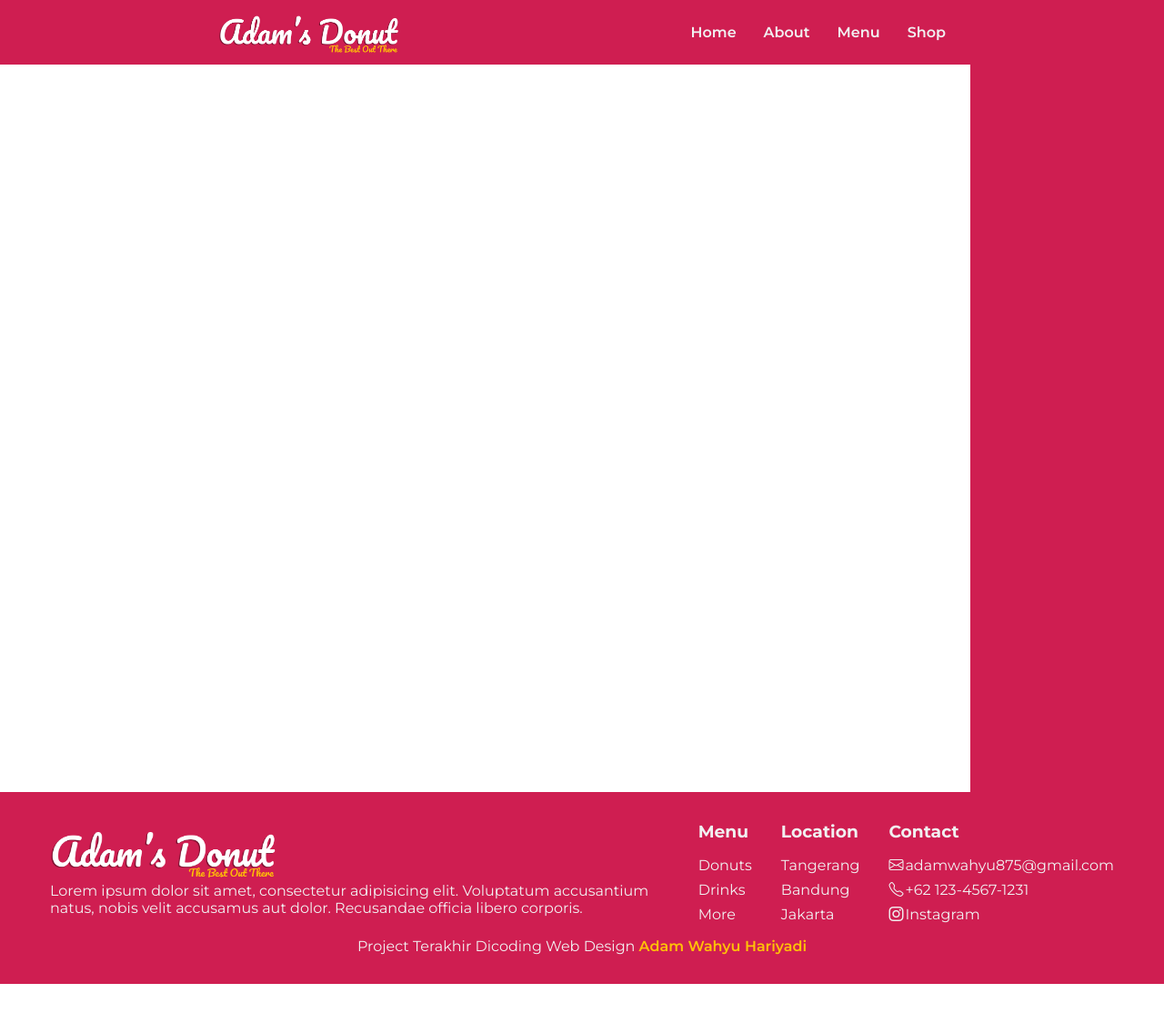
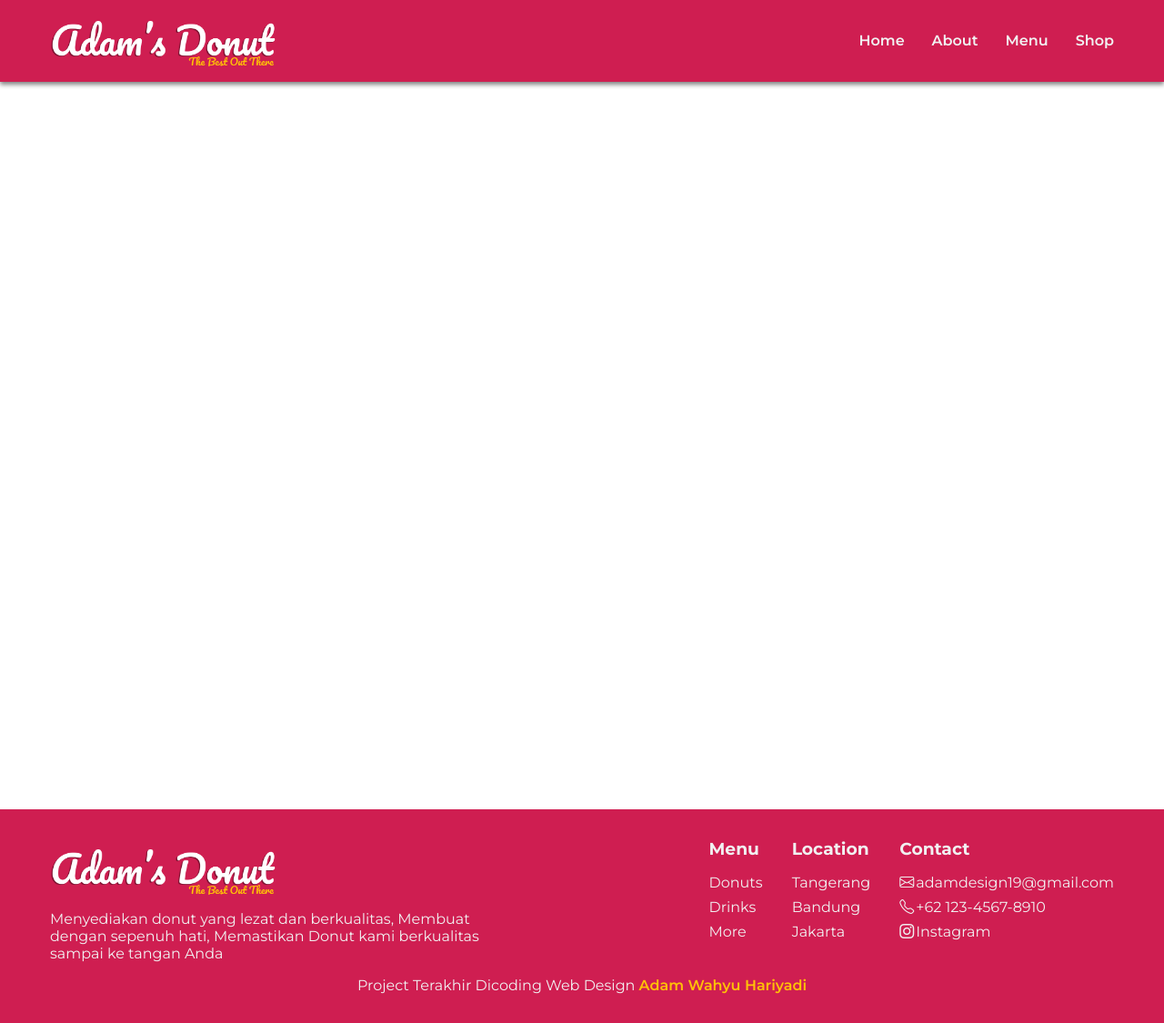
Before and after one commit to adamwahyuh/adam-web-dicoding-project, a plain HTML site: page index.html in a window 1280 px wide. Shown: the whole page at 91% size. Before the commit the page ends 1082 px from the top, so only its background shows below. Drawn offline with nearby package versions, Linux system fonts and the light colour scheme; a web font is replaced by a local one.

Commit message:
Fix Size Overflowing, Updating Contents, Font

```diff
--- a/asset/css/global.css
+++ b/asset/css/global.css
@@ -1,6 +1,6 @@
 @import url('https://fonts.googleapis.com/css2?family=Pacifico&display=swap');
 @import url('https://fonts.googleapis.com/css2?family=Montserrat:ital,wght@0,100..900;1,100..900&display=swap');
-
+@import url('https://fonts.googleapis.com/css2?family=Quando&display=swap');
 
 :root{
     --primary-color: #CF1E51;
@@ -14,10 +14,15 @@
     --text-dark-color: #333;
 }
 
+.logo img{
+  max-width: 250px;
+}
+
 *{
-    font-family: 'Montserrat','Pacifico', sans-serif;
+    font-family: 'Quando','Montserrat','Pacifico', sans-serif;
     padding: 0;
     margin: 0;
+    box-sizing:border-box ;
 }
 
 .container {
--- a/asset/css/style.css
+++ b/asset/css/style.css
@@ -1,20 +1,17 @@
 @import url(global.css);
 
-.nav-container{
-    padding: 0.5rem 15rem;
-}
 
 header{
     background-color: var(--background-color);
     box-shadow: 0 3px 5px grey;
 
+    .nav-container{
+        padding: 0.7rem 0;
+    }
     nav{
         display: flex;
         justify-content: space-between;
         align-items: center;
-    }
-    nav .logo img{
-        max-width: 200px;
     }
     nav ul{
         display: flex;
@@ -33,23 +30,15 @@ header{
 }
 
 main{
-    display: flex;
-    #side{
-        background-color: var(--primary-color);
-        width: 20vw;
-        height: 100vh;
-    }
-    #content {
-        width: 100vw;
-        background-color: white;
-        height: 100vh;
-    }
+    min-height: 100vh;
+    max-height: 100%;
 }
 
 footer{
     padding: 2rem 0;
     background-color: var(--primary-color);
 
+    width: 100%;
     gap: 1rem;
     display: flex;
     flex-direction: column;
@@ -64,9 +53,18 @@ footer{
         flex-direction: row;
         justify-content: space-between;
         gap: 2rem;
+
+        width: 100%;
+        max-width: 1200px;
     }
-    .footer-container .logo img{
-        max-width: 250px;
+    .f-logo{
+        display: flex;
+        flex-direction: column;
+        gap: 1rem;
+    }
+    .footer-container .f-logo p{
+        width: 75%;
+        text-align: start;
     }
     .links{
         display: flex;
@@ -75,6 +73,9 @@ footer{
     ul li a{
         text-decoration: none;
         color: var(--text-light-color);
+    }
+    ul li a:hover{
+        color: var(--text-secondary-color);
     }
     .links ul li a{
         display: flex;
@@ -95,6 +96,14 @@ footer{
         color: var(--text-secondary-color);
         text-decoration: none;
         font-weight: 600;
+        transition: all 0.3s ease-in-out;
+    }
+    .yapping a:hover{
+        background-color: #fff;
+        padding: 3px 3px;
+        border-radius: 5px;
+
+        color: var(--primary-color);
     }
 }
 
@@ -112,17 +121,20 @@ footer{
         flex-direction: column;
         align-items: center;
     }
+    .footer-container.logo p{
+        width: 100%;
+    }
 
 }
 
 @media screen and (max-width:768px){
 
     footer .footer-container{
-        /* flex-direction: column; */
-        flex:1;
+        flex-direction: column;
         align-items: flex-start;
     }
     .links {
         flex-direction: column;
     }
+
 }
--- a/index.html
+++ b/index.html
@@ -15,7 +15,7 @@
 </head>
 <body>
     <header>
-        <nav class="nav-container">
+        <nav class="nav-container container">
             <div class="logo"> <a href="index.html"><img src="asset/img/logo-horizontal.png" alt="Adam's Donut"></a></div>
             <div class="links">
                 <ul>
@@ -42,9 +42,9 @@
 
     <footer>
         <article class="footer-container container" >
-            <section class="logo">
+            <section class="f-logo logo">
                 <img src="asset/img/logo-horizontal.png" alt="Adam's Donut">
-                <p>Lorem ipsum dolor sit amet, consectetur adipisicing elit. Voluptatum accusantium natus, nobis velit accusamus aut dolor. Recusandae officia libero corporis.</p>
+                <p>Menyediakan donut yang lezat dan berkualitas, Membuat dengan sepenuh hati, Memastikan Donut kami berkualitas sampai ke tangan Anda </p>
             </section>
 
             <section class="links">
@@ -60,17 +60,17 @@
                 <div class="location">
                     <h3>Location</h3>
                     <ul>
-                        <li><a href="#">Tangerang</a></li>
-                        <li><a href="#">Bandung</a></li>
-                        <li><a href="#">Jakarta</a></li>
+                        <li><a target="_blank" href="https://www.google.com/maps/place/Tangerang,+Kota+Tangerang,+Banten">Tangerang</a></li>
+                        <li><a target="_blank" href="https://www.google.com/maps/place/Bandung,+Kota+Bandung,+Jawa+Barat">Bandung</a></li>
+                        <li><a target="_blank" href="https://www.google.com/maps/place/Jakarta,+Daerah+Khusus+Ibukota+Jakarta">Jakarta</a></li>
                     </ul>
                 </div>
 
                 <div class="contact">
                     <h3>Contact</h3>
                     <ul>
-                        <li><a href="#"><i class="bi bi-envelope"></i> adamwahyu875@gmail.com</a></li>
-                        <li><a href="#"><i class="bi bi-telephone"></i> +62 123-4567-1231</a></li>
+                        <li><a href="mailto:adamdesign19@gmail.com"><i class="bi bi-envelope"></i> adamdesign19@gmail.com</a></li>
+                        <li><a href="#"><i class="bi bi-telephone"></i> +62 123-4567-8910</a></li>
                         <li><a href="#"><i class="bi bi-instagram"></i> Instagram</a></li>
                     </ul>
                 </div>
```
